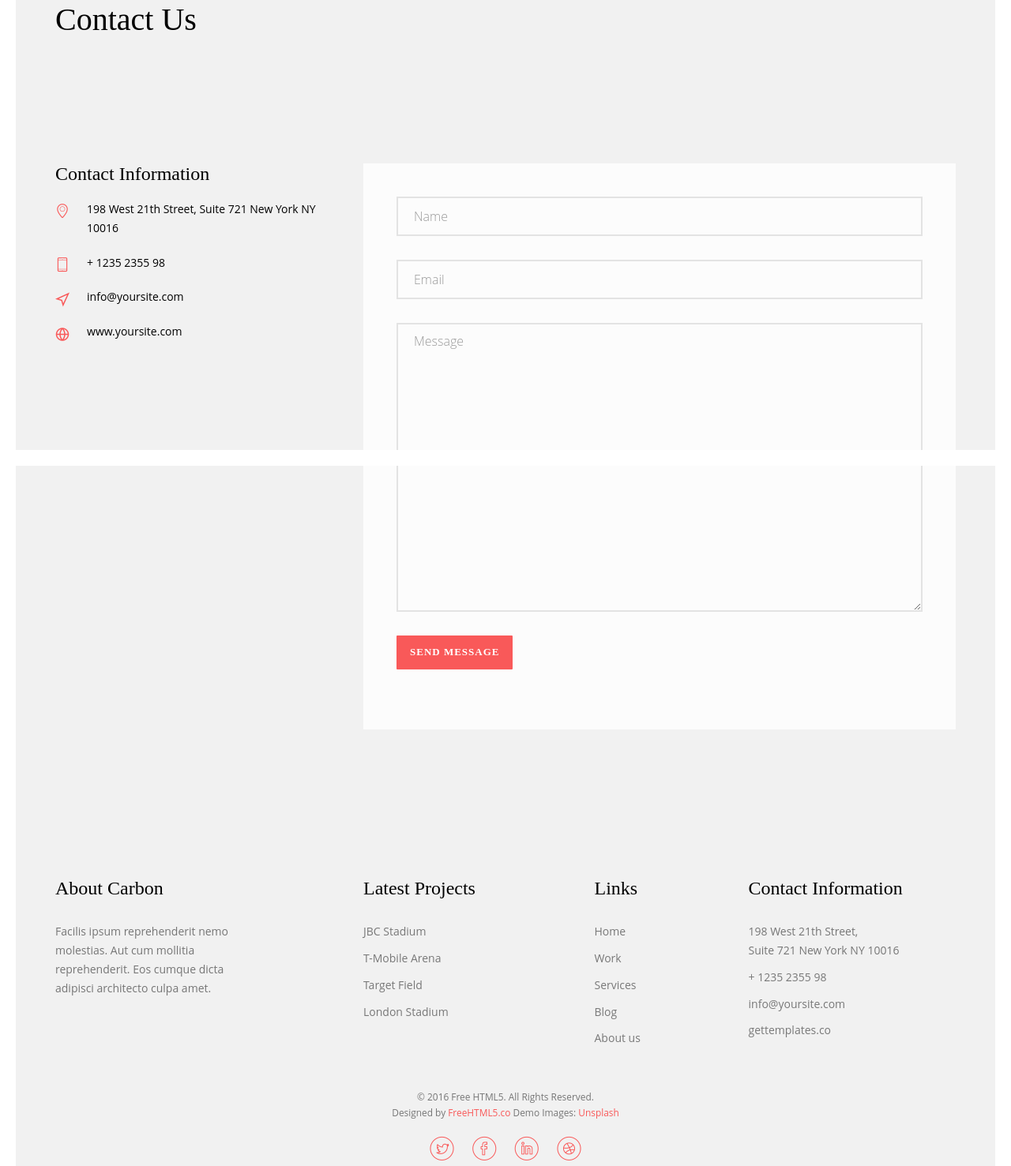
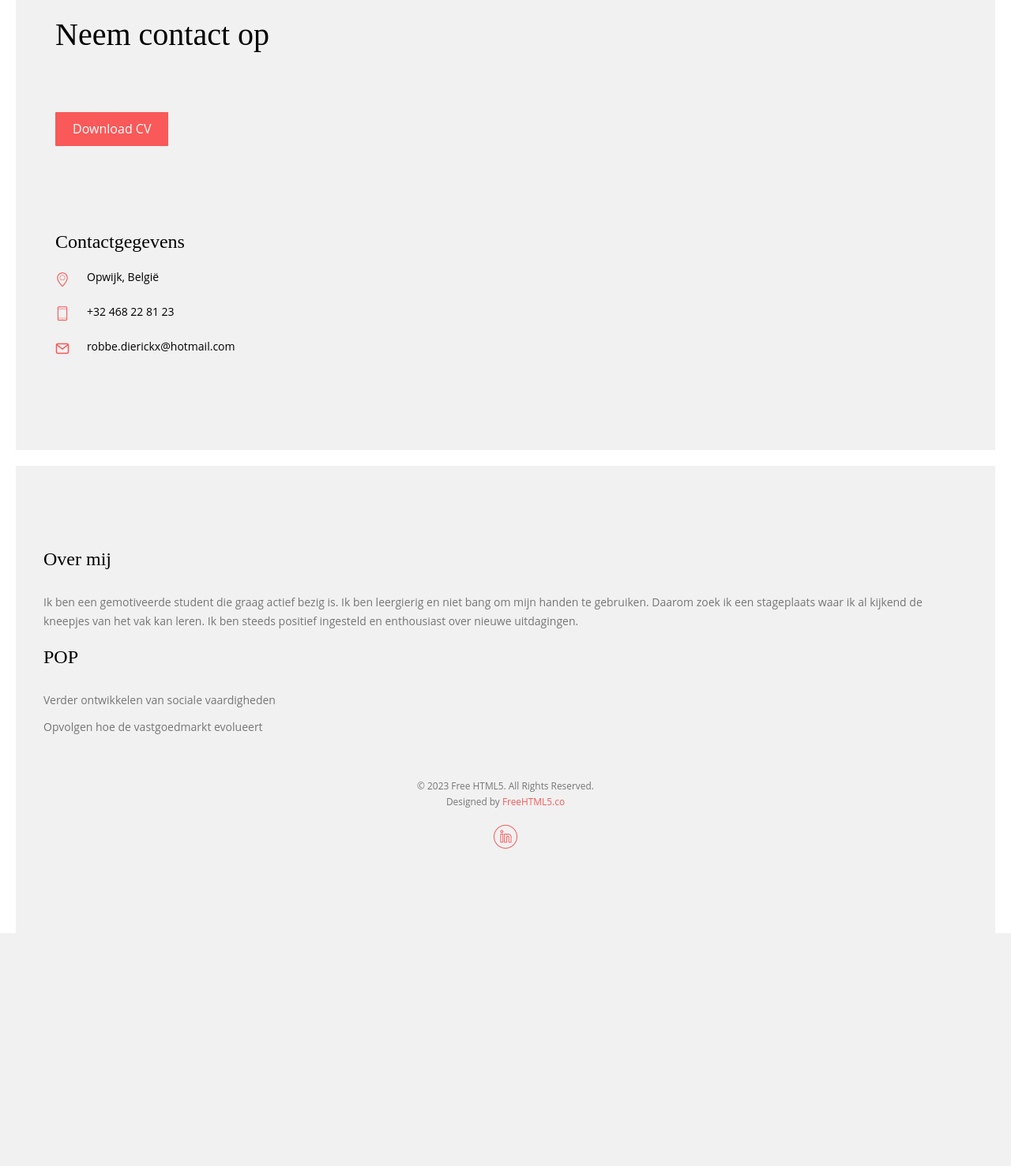
Before and after one commit to RobbeDierickx/RobbeDierickx.github.io, a plain HTML site: page contact.html in a window 1280 px wide. Shown: the part 210-1687 px from the top of the page at 79% size. After the commit the page ends 1392 px from the top, so only its background shows below. Drawn offline with Linux system fonts and the light colour scheme; files whose address does not match are found by name.

Commit message:
Update www

```diff
--- a/contact.html
+++ b/contact.html
@@ -3,7 +3,7 @@
 	<head>
 	<meta charset="utf-8">
 	<meta http-equiv="X-UA-Compatible" content="IE=edge">
-	<title>Portfolio Robbe Diericks</title>
+	<title>Robbe Diericks</title>
 	<meta name="viewport" content="width=device-width, initial-scale=1">
 	<meta name="description" content="Free HTML5 Website Template by freehtml5.co" />
 	<meta name="keywords" content="free website templates, free html5, free template, free bootstrap, free website template, html5, css3, mobile first, responsive" />
@@ -68,20 +68,20 @@
 			<div class="top-menu">
 				<div class="row">
 					<div class="col-sm-2">
-						<div id="fh5co-logo"><a href="index.html">Architect<span>.</span></a></div>
+						<div id="fh5co-logo"><a href="index.html">Robbe Dierickx<span>.</span></a></div>
 					</div>
 					<div class="col-sm-10 text-right menu-1">
 						<ul>
-							<li><a href="index.html">Portfolio</a></li>
-							<li><a href="single.html">Single</a></li>
-							<li class="has-dropdown"><a href="single.html">Dropdown</a>
+							<li><a href="index.html">Home</a></li>
+							<li><a href="portfolio.html">Portfolio</a></li>
+							<!--<li class="has-dropdown"><a href="single.html">Dropdown</a>
 								<ul class="dropdown">
 									<li><a href="#">Infrastructure</a></li>
 									<li><a href="#">Residential</a></li>
 									<li><a href="#">Environmental</a></li>
 									<li><a href="#">Megabuilders</a></li>
 								</ul>
-							</li>
+							</li>-->
 							<li class="active"><a href="contact.html">Contact</a></li>
 						</ul>
 					</div>
@@ -94,21 +94,22 @@
 		<div id="fh5co-intro">
 			<div class="row animate-box">
 				<div class="col-md-8 col-md-offset-2 col-md-pull-2">
-					<h2>Contact Us</h2>
+					<h2>Neem contact op</h2>
 				</div>
 			</div>
 		</div>
+		<p><a class="btn btn-primary btn-demo" href="/cv-Robbe-Dierickx.pdf" download=""></i>Download CV</a></p>
 		<div id="fh5co-contact">
 			<div class="row">
 				<div class="col-md-4 animate-box">
-					<h3>Contact Information</h3>
+					<h3>Contactgegevens</h3>
 					<ul class="contact-info">
-						<li><i class="icon-location4"></i>198 West 21th Street, Suite 721 New York NY 10016</li>
-						<li><i class="icon-phone3"></i>+ 1235 2355 98</li>
-						<li><i class="icon-location3"></i><a href="#">info@yoursite.com</a></li>
-						<li><i class="icon-globe2"></i><a href="#">www.yoursite.com</a></li>
+						<li><i class="icon-location4"></i>Opwijk, België</li>
+						<li><i class="icon-phone3"></i>+32 468 22 81 23</li>
+						<li><i class="icon-mail5"></i><a href="mailto:robbe.dierickx@hotmail.com">robbe.dierickx@hotmail.com</a></li>
 					</ul>
 				</div>
+				<!--
 				<div class="col-md-8 animate-box">
 					<div class="form-wrap">
 						<div class="row">
@@ -135,62 +136,34 @@
 						</div>
 					</div>
 				</div>
+				-->
 			</div>
 		</div>
 	</div><!-- END container -->
-
 	<div class="container">
 		<footer id="fh5co-footer" role="contentinfo">
 			<div class="row">
-				<div class="col-md-3 fh5co-widget">
-					<h4>About Carbon</h4>
-					<p>Facilis ipsum reprehenderit nemo molestias. Aut cum mollitia reprehenderit. Eos cumque dicta adipisci architecto culpa amet.</p>
-				</div>
-				<div class="col-md-3 col-md-push-1">
-					<h4>Latest Projects</h4>
+				<!-- <div class="col-md-3 fh5co-widget"> -->
+					<h4>Over mij</h4>
+					<p>Ik ben een gemotiveerde student die graag actief bezig is. Ik ben leergierig en niet bang om mijn handen te gebruiken. Daarom zoek ik een stageplaats waar ik al kijkend de kneepjes van het vak kan leren. Ik ben steeds positief ingesteld en enthousiast over nieuwe uitdagingen.</p>
+				<!-- </div> -->
+				<!-- <div class="col-md-3 col-md-push-1"> -->
+					<h4>POP</h4>
 					<ul class="fh5co-footer-links">
-						<li><a href="#">JBC Stadium</a></li>
-						<li><a href="#">T-Mobile Arena</a></li>
-						<li><a href="#">Target Field</a></li>
-						<li><a href="#">London Stadium</a></li>
+						<li>Verder ontwikkelen van sociale vaardigheden</li>
+						<li>Opvolgen hoe de vastgoedmarkt evolueert </li>
 					</ul>
-				</div>
-
-				<div class="col-md-3 col-md-push-1">
-					<h4>Links</h4>
-					<ul class="fh5co-footer-links">
-						<li><a href="#">Home</a></li>
-						<li><a href="#">Work</a></li>
-						<li><a href="#">Services</a></li>
-						<li><a href="#">Blog</a></li>
-						<li><a href="#">About us</a></li>
-					</ul>
-				</div>
-
-				<div class="col-md-3">
-					<h4>Contact Information</h4>
-					<ul class="fh5co-footer-links">
-						<li>198 West 21th Street, <br> Suite 721 New York NY 10016</li>
-						<li><a href="tel://1234567920">+ 1235 2355 98</a></li>
-						<li><a href="mailto:info@yoursite.com">info@yoursite.com</a></li>
-						<li><a href="http://gettemplates.co">gettemplates.co</a></li>
-					</ul>
-				</div>
-
+				<!-- </div> -->
 			</div>
-
 			<div class="row copyright">
 				<div class="col-md-12 text-center">
 					<p>
-						<small class="block">&copy; 2016 Free HTML5. All Rights Reserved.</small>
-						<small class="block">Designed by <a href="http://freehtml5.co/" target="_blank">FreeHTML5.co</a> Demo Images: <a href="http://unsplash.co/" target="_blank">Unsplash</a></small>
+						<small class="block">&copy; 2023 Free HTML5. All Rights Reserved.</small>
+						<small class="block">Designed by <a href="http://freehtml5.co/" target="_blank">FreeHTML5.co</a>
 					</p>
 					<p>
 						<ul class="fh5co-social-icons">
-							<li><a href="#"><i class="icon-twitter"></i></a></li>
-							<li><a href="#"><i class="icon-facebook"></i></a></li>
-							<li><a href="#"><i class="icon-linkedin"></i></a></li>
-							<li><a href="#"><i class="icon-dribbble"></i></a></li>
+							<li><a href="https://www.linkedin.com/in/robbe-dierickx-028a54226"><i class="icon-linkedin"></i></a></li>
 						</ul>
 					</p>
 				</div>
```
Also changed, not shown: index.html (+12 -47 lines), portfolio.html (renamed from single.html, +14 -49 lines), 1 other file.
